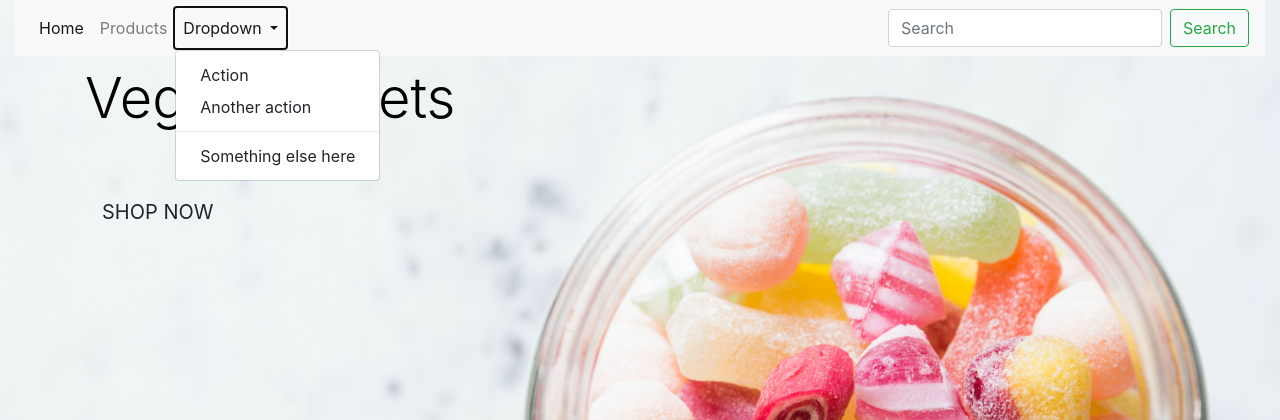
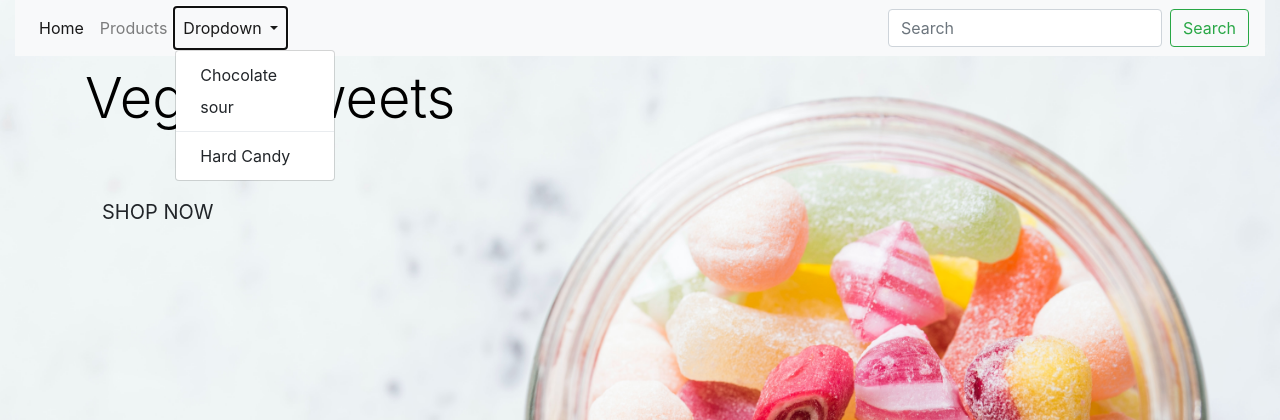
Before and after one commit to aliciarawlings/sweet_moments_milestone, a Django app: page / in a window 1280 px wide, after a click on "Dropdown". Shown: the top 420 px of the page. Run offline with Django 3.2, Linux system fonts and the light colour scheme; some libraries are stand-ins or nearby versions.

Commit message:
added search via category functionality

```diff
--- a/products/models.py
+++ b/products/models.py
@@ -5,6 +5,7 @@ class Category(models.Model):
     class Meta:
         verbose_name_plural = 'Categories'
 
+    name = models.CharField(max_length=250, null=True)
     flavour = models.CharField(max_length=250)
 
     def __str__(self):
--- a/templates/base.html
+++ b/templates/base.html
@@ -55,10 +55,10 @@
           Dropdown
         </a>
         <div class="dropdown-menu" aria-labelledby="navbarDropdown">
-          <a class="dropdown-item" href="#">Action</a>
-          <a class="dropdown-item" href="#">Another action</a>
+          <a class="dropdown-item" href="{% url 'products'%}?category=chocolate">Chocolate</a>
+          <a class="dropdown-item" href="{% url 'products'%}?category=sour">sour</a>
           <div class="dropdown-divider"></div>
-          <a class="dropdown-item" href="#">Something else here</a>
+          <a class="dropdown-item" href="{% url 'products'%}?category=hardCandy">Hard Candy</a>
         </div>
       </li>
     </ul>
```
Also changed, not shown: products/views.py (+31 -23 lines), media/butterscotch_candy.jpg (added), products/migrations/0006_auto_20200907_1626.py (added).
